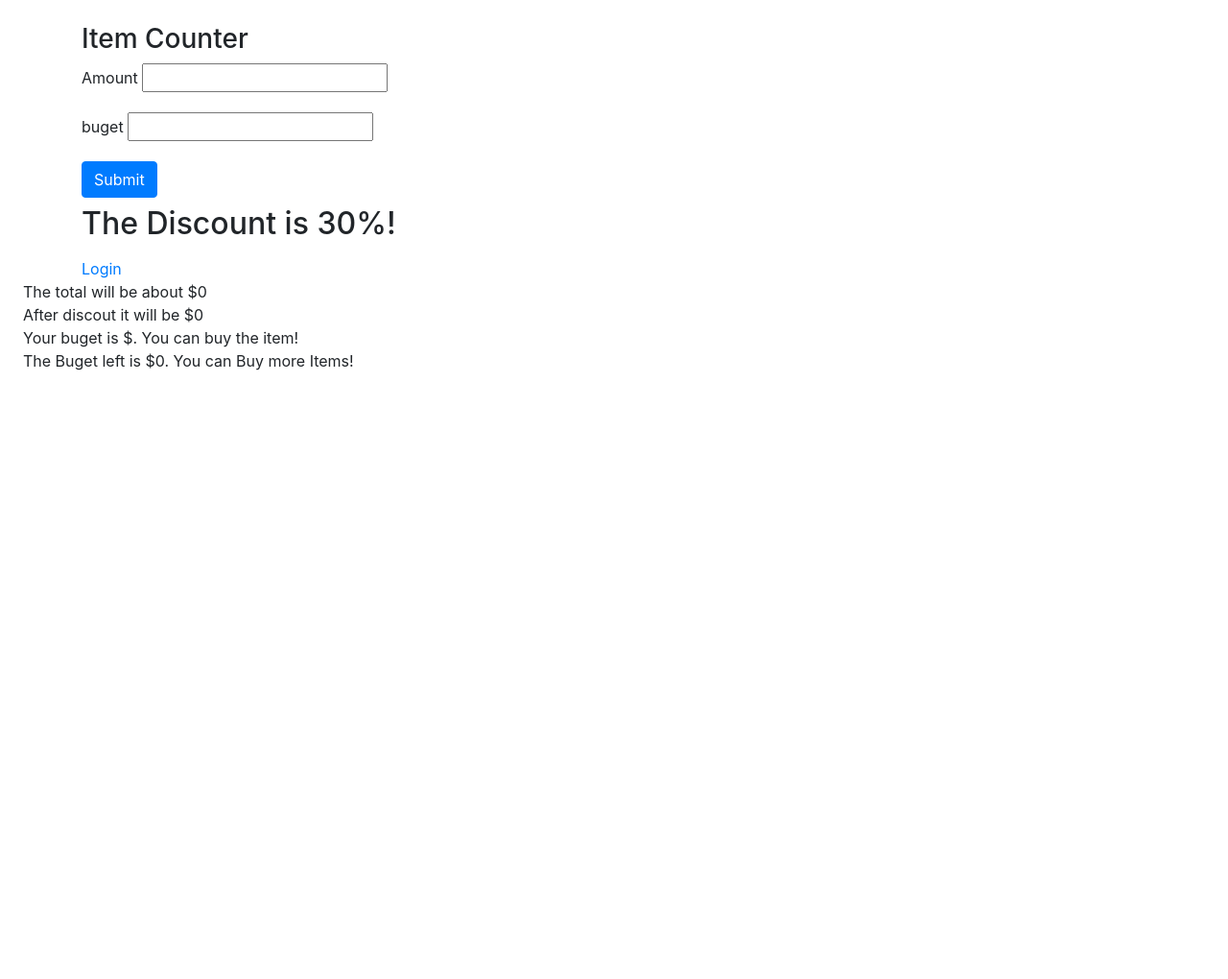
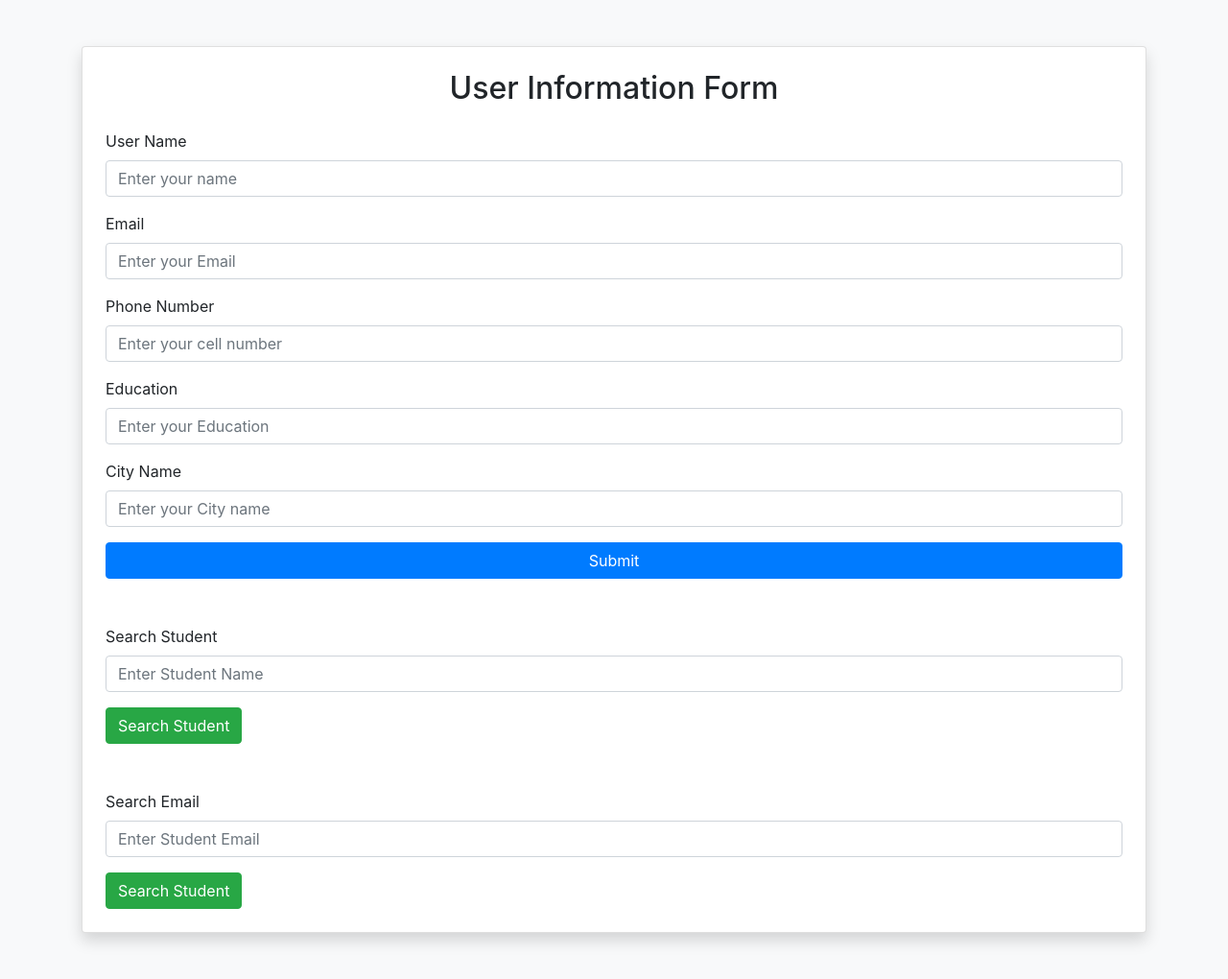
Before and after one commit to alabadsha/Xampp, a PHP site: page / in a window 1280 px wide. Shown: the whole page at 96% size. Before the commit the page ends 386 px from the top, so only its background shows below. Run offline with PHP 8.4, Linux system fonts and the light colour scheme; data that the repository does not hold is empty; a stand-in replaces the project's code that opens the database connection.

Commit message:
Implement student registration and search features
Added student registration and search functionality to index.php.

```diff
--- a/index.php
+++ b/index.php
@@ -1,76 +1,165 @@
+<?php
+include("connection.php");
+
+if(isset($_POST['submit'])){
+
+  $student_name=$_POST['student_name'];
+  $student_email=$_POST['student_email'];
+  $student_phone_number=$_POST['student_phone_number'];
+  $student_education=$_POST['student_education'];
+  $student_city=$_POST['student_city'];
+
+  $sql=$conn->prepare("INSERT INTO student_registration (student_name,student_email,student_phone_number,student_education,student_city)VALUES('$student_name','$student_email','$student_phone_number','$student_education','$student_city')");
+  $sql->execute();
+  echo "Student Registration Successfully";
+
+
+}
+
+
+if(isset($_POST['name_search'])){
+
+    $search_name = $_POST['search_name'];
+
+    $sql = $conn->prepare("SELECT * FROM student_registration WHERE student_name='$search_name'");
+
+    $sql->execute();
+
+    $result_name = $sql->fetchAll();
+
+    if(count($result_name) > 0){
+
+        echo "Student exists inside database.";
+
+    }
+    else{
+
+        echo "Student not found.";
+
+    }
+
+}
+
+if(isset($_POST['email_search'])) {
+
+  $Search_email = $_POST['search_email'];
+
+  $sql = $conn->prepare("SELECT * FROM student_registration WHERE student_email = '$Search_email'");
+
+  $sql-> execute();
+
+  $result_email = $sql->fetchALL();
+
+    if(count($result_email) > 0){
+
+        echo "Email exists inside database.";
+
+    }
+    else{
+
+        echo "email not found.";
+
+    }
+
+}
+
+?>
 <!DOCTYPE html>
 <html lang="en">
 
 <head>
-  <title>Bootstrap Example</title>
+    <title>User Information Form</title>
+
     <meta charset="utf-8">
     <meta name="viewport" content="width=device-width, initial-scale=1">
+
+    <!-- Bootstrap 4 CDN -->
     <link rel="stylesheet" href="https://cdn.jsdelivr.net/npm/bootstrap@4.6.2/dist/css/bootstrap.min.css">
-  <script src="https://cdn.jsdelivr.net/npm/jquery@3.7.1/dist/jquery.slim.min.js"></script>
-  <script src="https://cdn.jsdelivr.net/npm/popper.js@1.16.1/dist/umd/popper.min.js"></script>
-  <script src="https://cdn.jsdelivr.net/npm/bootstrap@4.6.2/dist/js/bootstrap.bundle.min.js"></script>
 </head>
 
-<body class="p-4">
+<body class="bg-light">
 
-  <div class="container">
-    <h3>Item Counter</h3>
+    <div class="container mt-5">
 
-    <form action="index.php" method="POST">
+        <div class="card shadow p-4">
+
+            <h2 class="text-center mb-4">
+                User Information Form
+            </h2>
+
+            <form method="POST">
+
+                <!-- User Name -->
+                <div class="form-group">
+                    <label>User Name</label>
+                    <input type="text" name="student_name" class="form-control" placeholder="Enter your name">
+                </div>
+
+                <!-- Age -->
+                <div class="form-group">
+                    <label>Email</label>
+                    <input type="email" name="student_email" class="form-control" placeholder="Enter your Email">
+                </div>
+
+
+                <!-- Dream -->
+                <div class="form-group">
+                    <label>Phone Number</label>
+                    <input type="text" name="student_phone_number" class="form-control"
+                        placeholder="Enter your cell number">
+                </div>
+
+                <!-- Studies -->
+                <div class="form-group">
+                    <label>Education</label>
+                    <input type="text" name="student_education" class="form-control" placeholder="Enter your Education">
+                </div>
+
+                <!-- Father Name -->
+                <div class="form-group">
+                    <label>City Name</label>
+                    <input type="text" name="student_city" class="form-control" placeholder="Enter your City name">
+                </div>
+
+                <!-- Submit Button -->
+                <button type="submit" name="submit" class="btn btn-primary btn-block">
+                    Submit
+                </button>
+
+            </form>
+            <form method="POST" class="pt-5">
 
                 <div class="form-group">
-        <label>Amount</label>
-        <input type="number" name="Amount">
-      </div>
-      <div class="form-group">
-        <label>buget</label>
-        <input type="number" name="buget">
+                    <label>Search Student</label>
+                    <input type="text" name="search_name" class="form-control" placeholder="Enter Student Name">
                 </div>
 
-      <button type="submit" class="btn btn-primary">Submit</button>
+                <button type="submit" name="name_search" class="btn btn-success">
+                    Search Student
+                </button>
+
             </form>
-  </div>
-  <div class="container py-2">
-    <h2>
-      The Discount is 30%!
-    </h2>
+            <form method="POST" class="pt-5">
+
+                <div class="form-group">
+                    <label>Search Email</label>
+                    <input type="email" name="search_email" class="form-control" placeholder="Enter Student Email">
                 </div>
 
-  <div class="container">
-    <div class="fluid-container">
-      <a href="login.php">Login</a>
+                <button type="submit" name="email_search" class="btn btn-success">
+                    Search Student
+                </button>
+
+            </form>
+
         </div>
+
+
+
     </div>
+    <div class="pt-5">
+    </div>
+
 </body>
 
 </html>
-<?php
-
-$amount = $_POST['Amount'];
-$buget = $_POST['buget'];
-$price = 100;
-$dis = .30;
-$total = $amount * $price;
-$discount = $total - ($total * $dis);
-$total_left = null;
-echo "\tThe total will be about \${$total} <br>";
-echo "After discout it will be \${$discount}";
-
-if ($buget >= $discount) {
-  echo "<br>Your buget is \$$buget. You can buy the item!";
-} else {
-  echo "<br>Your buget is \$$buget. You cannot buy this item...";
-}
-
-$total_left = $buget - $discount;
-
-echo "<br>The Buget left is \$$total_left.";
-if ($total_left >= $discount) {
-  echo "\tYou can Buy more Items!";
-} else {
-  echo "\tIts not enough to Buy more Items.";
-}
-
-
-
-?>
```
Lines whose indentation alone changed are shown as unchanged.
